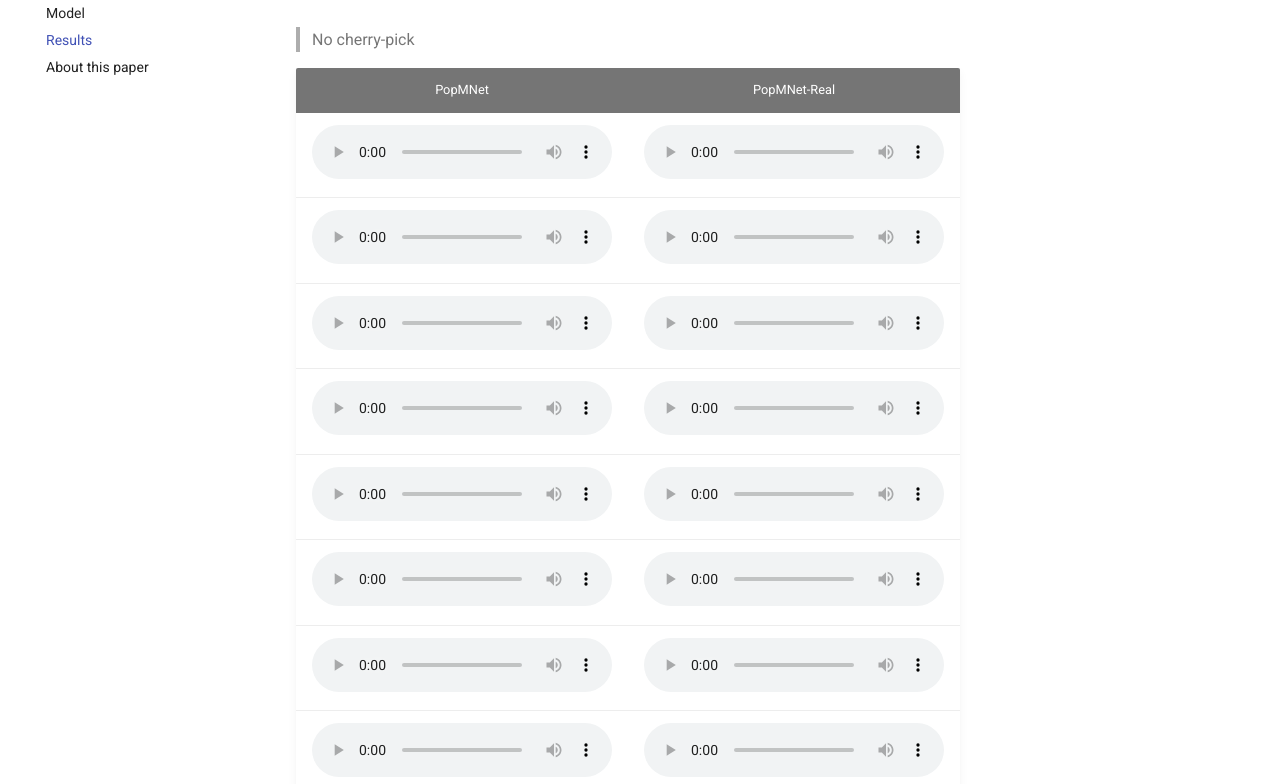
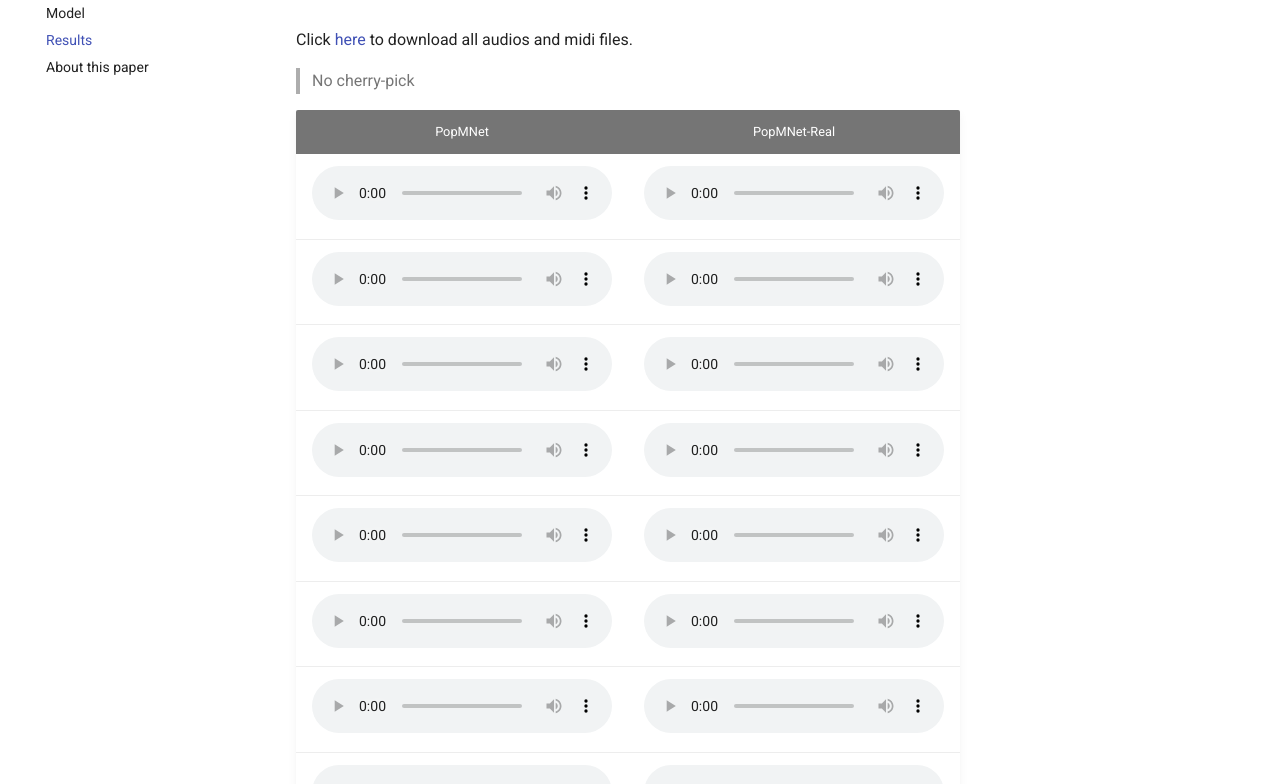
Before and after one commit to wujian752/PopMNet, a plain HTML site: page docs/result/index.html in a window 1280 px wide. Shown: the part 152-936 px from the top of the page. Drawn offline with Linux system fonts and the light colour scheme.

Commit message:
Add samples download link.

```diff
--- a/docs/result/index.html
+++ b/docs/result/index.html
@@ -233,6 +233,7 @@
 
 
                 <h1 id="results">Results</h1>
+<p>Click <a href="../static/samples.zip">here</a> to download all audios and midi files.</p>
 <blockquote>
 <p>No cherry-pick</p>
 </blockquote>
```
Also changed, not shown: docs/search/search_index.json (+1 -1 lines), 3 other files.
